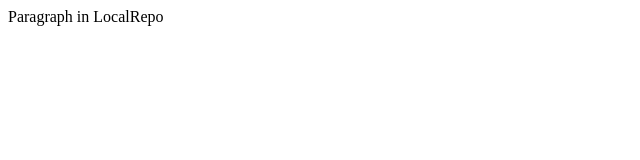
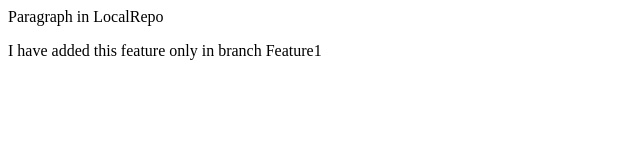
Before and after one commit to Fatima286/localrepo, a plain HTML site: page index.html in a window 1280 px wide. Shown: the whole page, without its empty margins (0-640 px from the left). Drawn offline with Linux system fonts and the light colour scheme.

Commit message:
Added a line in Feature1

```diff
--- a/index.html
+++ b/index.html
@@ -1 +1,2 @@
 <p>Paragraph in LocalRepo</p>
+<p>I have added this feature only in branch Feature1</p>
```
